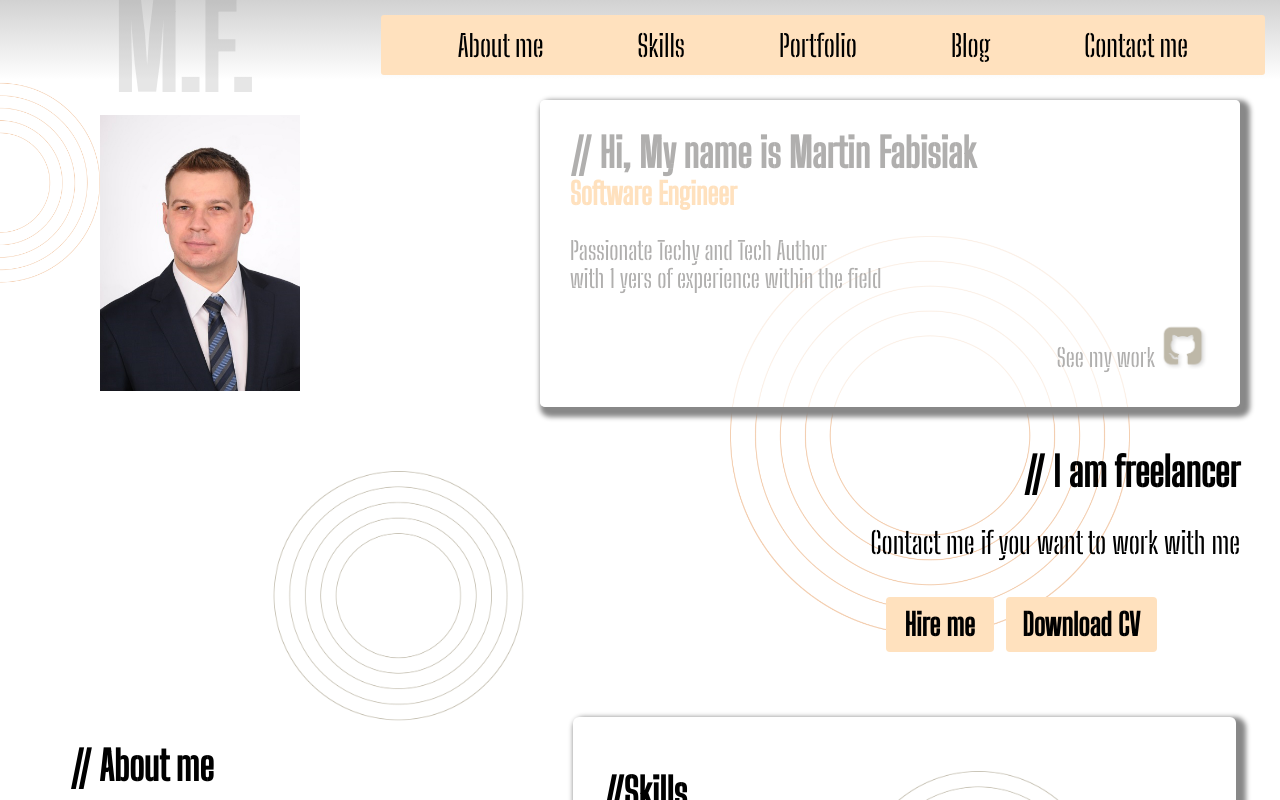
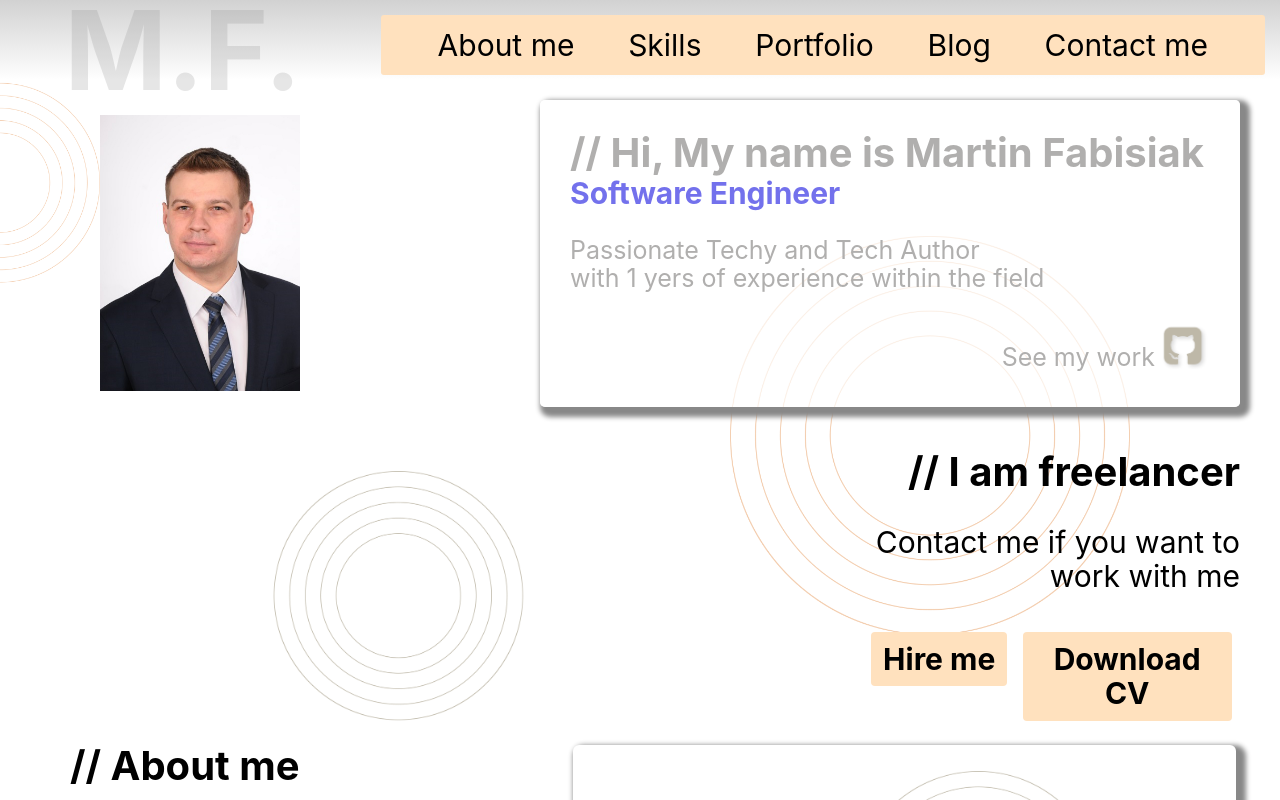
Before and after one commit to marcinfabisiak97/project1PortfolioReact, a React (Create React App) app: page / in a window 1280 px wide. Shown: the top 800 px of the page. Built offline with nearby package versions, Linux system fonts and the light colour scheme.

Commit message:
changing font and colors of font

```diff
--- a/src/styles/fonts.scss
+++ b/src/styles/fonts.scss
@@ -1 +1 @@
-@import url('https://fonts.googleapis.com/css2?family=Big+Shoulders+Stencil+Display:wght@500&display=swap');
+@import url("https://fonts.googleapis.com/css2?family=Kanit:wght@200&display=swap");
--- a/src/styles/global.scss
+++ b/src/styles/global.scss
@@ -1,24 +1,25 @@
-@import './variables';
-@import './normalize';
-@import './fonts.scss';
+@import "./variables";
+@import "./normalize";
+@import "./fonts.scss";
 
 html {
   scroll-behavior: smooth;
 }
-body{
+body {
   padding: 0;
   margin: 0;
   overflow-x: hidden;
   background-color: $c-white;
   color: $c-black;
   box-sizing: border-box;
-  font-family: 'Big Shoulders Stencil Display', cursive;
 }
-h3{
-  color: #ffe1be;
+h3 {
+  color: #7371ec;
 }
 
-img, input[type="image"], table {
+img,
+input[type="image"],
+table {
   aspect-ratio: attr(width) / attr(height);
 }
 a,
@@ -26,17 +27,17 @@ a:hover,
 a:active,
 a:visited {
   color: $c-black;
-	text-decoration:none;
+  text-decoration: none;
 }
 
 fieldset {
   margin: 0;
   padding: 0;
-	border:none;
+  border: none;
 }
-.page-container{
+.page-container {
   margin: 0 auto;
-	max-width:$wrapper;
+  max-width: $wrapper;
 }
 input:focus,
 textarea:focus,
--- a/src/styles/themes/default/components/_section.scss
+++ b/src/styles/themes/default/components/_section.scss
@@ -155,7 +155,7 @@
   border-radius: 6px;
   height: 30px;
   margin-bottom: $space-x-small;
-  font-size: pxToRem(20);
+  font-size: pxToRem(15);
 }
 
 .bar {
@@ -219,12 +219,16 @@
 .main-tollsicon_img {
   @include boxShadow(3px 3px 3px 3px $c-gray);
   background-color: $c-white;
-  padding: 1% 2%;
+  padding: 1% 1%;
   transition: 0.5s transform;
+  img {
+    margin: 10px;
+  }
   p {
     text-align: center;
     margin-bottom: 0;
     margin-top: 10px;
+    font-size: pxToRem(25);
   }
 }
 
@@ -379,7 +383,7 @@
         }
 
         p {
-          font-size: pxToRem(30);
+          font-size: pxToRem(25);
         }
       }
     }
@@ -454,12 +458,12 @@
 
       .main-tollsicon_img {
         img {
-          width: 80px;
-          height: 80px;
+          width: 60px;
+          height: 60px;
         }
 
         p {
-          font-size: pxToRem(20);
+          font-size: pxToRem(15);
         }
       }
     }
@@ -575,12 +579,12 @@
 
       .main-tollsicon_img {
         img {
-          width: 50px;
-          height: 50px;
+          width: 40px;
+          height: 40px;
         }
 
         p {
-          font-size: pxToRem(15);
+          font-size: pxToRem(10);
         }
       }
     }
@@ -723,8 +727,9 @@
       justify-content: space-around;
       flex-wrap: wrap;
       .main-tollsicon_img {
+        margin-top: 1rem;
         p {
-          font-size: pxToRem(15);
+          font-size: pxToRem(10);
         }
       }
     }
```
Lines whose indentation alone changed are shown as unchanged.
